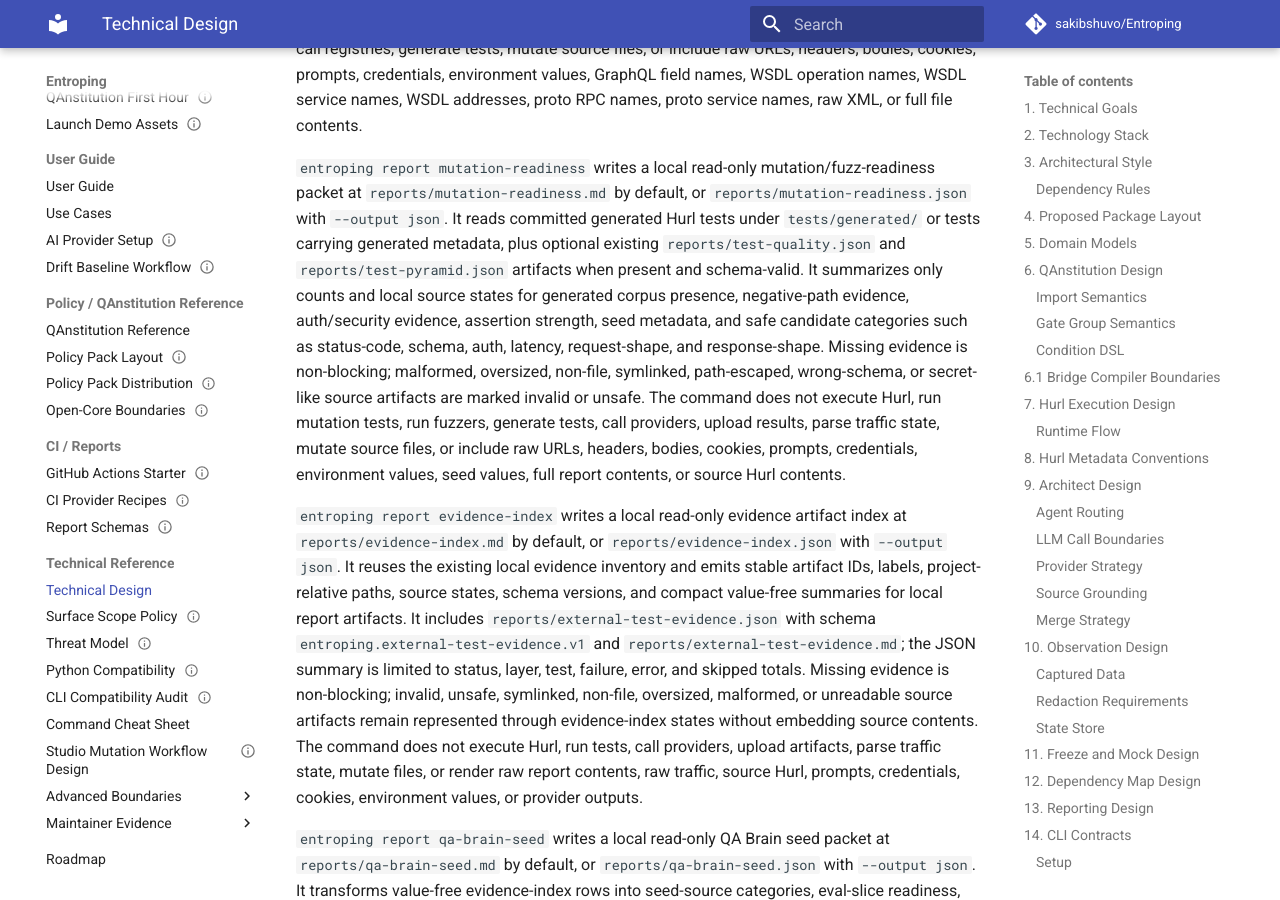
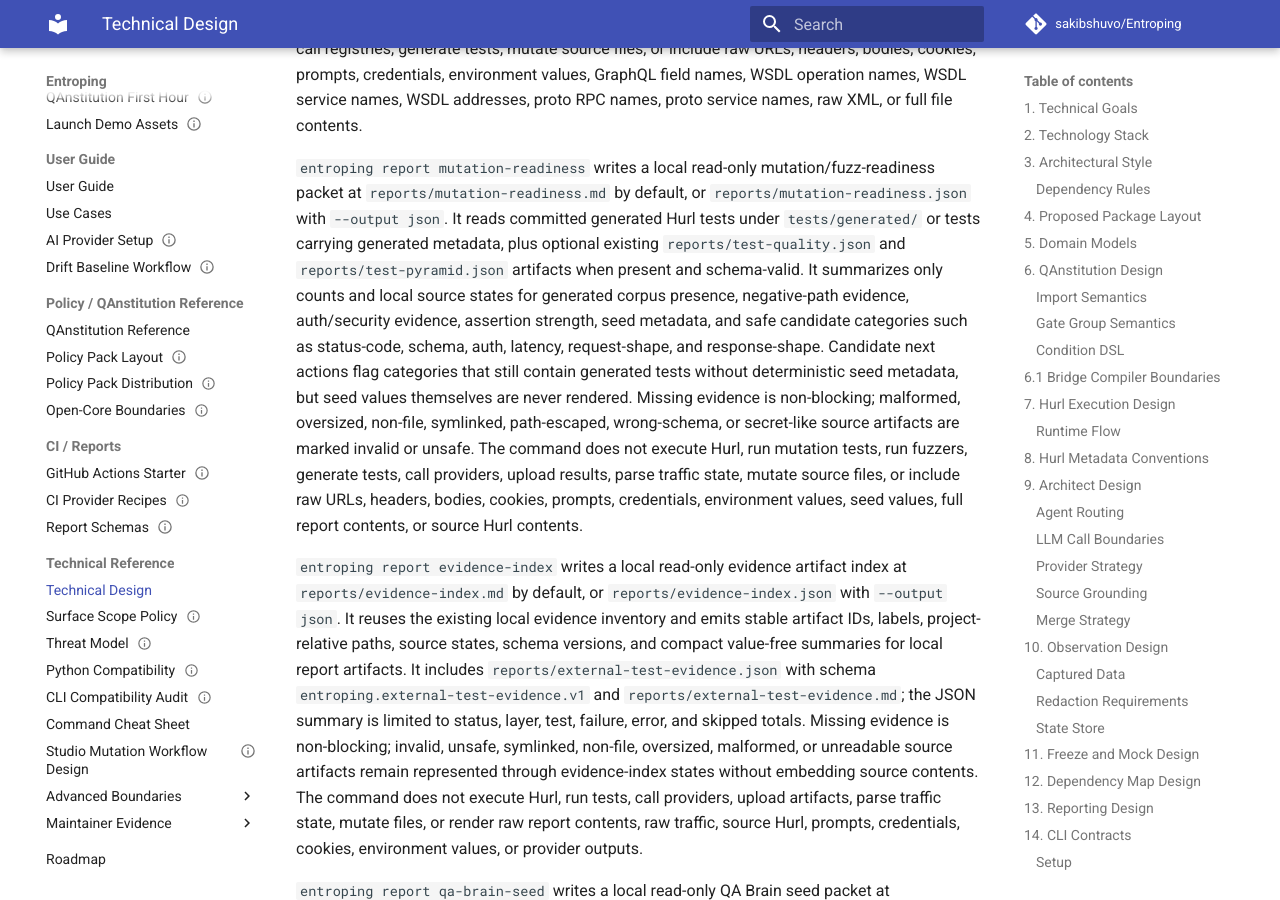
Before and after one commit to sakibshuvo/Entroping, an MkDocs documentation site: the page built from docs/technical/TDS.md, in a window 1280 px wide and 900 px high, scrolled down 43459 px. Built offline with MkDocs 1.6.1 and Material for MkDocs 9.7.7, drawn with Linux system fonts in a browser that asks for light colours; comment, search, counter and statistics services are not loaded.

Commit message:
feat(report): flag mutation seed gaps

```diff
--- a/docs/technical/TDS.md
+++ b/docs/technical/TDS.md
@@ -1760,13 +1760,15 @@
 summarizes only counts and local source states for generated corpus presence,
 negative-path evidence, auth/security evidence, assertion strength, seed
 metadata, and safe candidate categories such as status-code, schema, auth,
-latency, request-shape, and response-shape. Missing evidence is non-blocking;
-malformed, oversized, non-file, symlinked, path-escaped, wrong-schema, or
-secret-like source artifacts are marked invalid or unsafe. The command does
-not execute Hurl, run mutation tests, run fuzzers, generate tests, call
-providers, upload results, parse traffic state, mutate source files, or include
-raw URLs, headers, bodies, cookies, prompts, credentials, environment values,
-seed values, full report contents, or source Hurl contents.
+latency, request-shape, and response-shape. Candidate next actions flag
+categories that still contain generated tests without deterministic seed
+metadata, but seed values themselves are never rendered. Missing evidence is
+non-blocking; malformed, oversized, non-file, symlinked, path-escaped,
+wrong-schema, or secret-like source artifacts are marked invalid or unsafe. The
+command does not execute Hurl, run mutation tests, run fuzzers, generate tests,
+call providers, upload results, parse traffic state, mutate source files, or
+include raw URLs, headers, bodies, cookies, prompts, credentials, environment
+values, seed values, full report contents, or source Hurl contents.
 
 `entroping report evidence-index` writes a local read-only evidence artifact
 index at `reports/evidence-index.md` by default, or
```
Also changed, not shown: .context/changelog.md (+9 -0 lines), .context/plan.md (+7 -7 lines), docs/meta/PROJECT_PROGRESS.md (+1 -1 lines), docs/technical/REPORT_SCHEMAS.md (+9 -6 lines), 2 other files.
